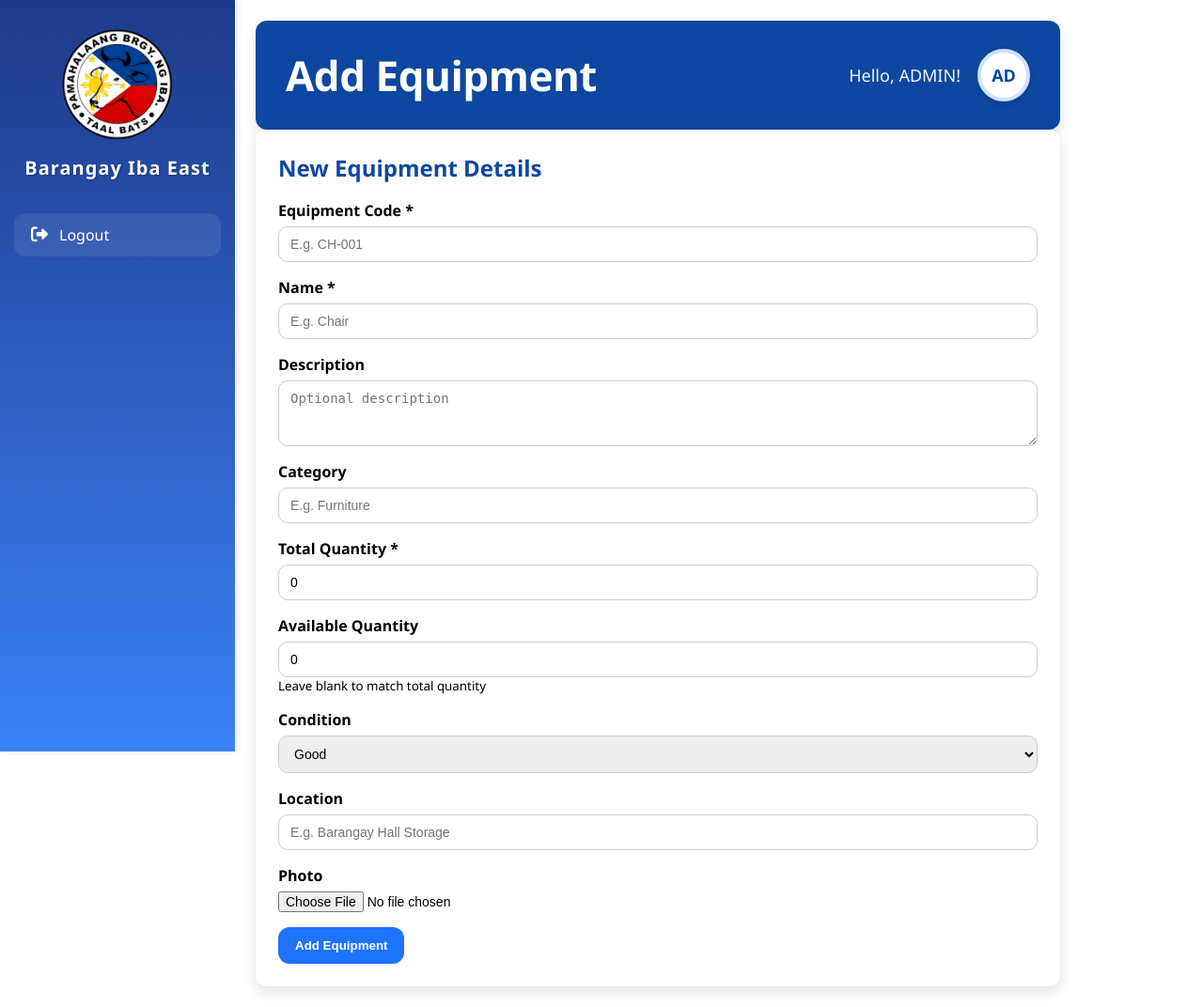
After one commit to itz-Aro/brgy_iba, a PHP site: page /equipment/add_equipment.php in a window 1280 px wide. The commit adds this page. Shown: the whole page at 94% size. Run offline with PHP 8.4, Linux system fonts and the light colour scheme.

Commit message:
newfiles

```diff
--- /dev/null
+++ b/equipment/add_equipment.php
@@ -0,0 +1,137 @@
+<?php
+session_start();
+require_once __DIR__ . '/../views/layout/sidebar.php';
+require_once __DIR__ . '/../config/Database.php';
+
+// DB connection
+$db = new Database();
+$conn = $db->getConnection();
+
+$role = $_SESSION['user']['role'] ?? 'Admin';
+$displayRole = htmlspecialchars($role);
+
+// Handle form submission
+$success = '';
+$error = '';
+if ($_SERVER['REQUEST_METHOD'] === 'POST') {
+    $code = $_POST['code'] ?? '';
+    $name = $_POST['name'] ?? '';
+    $description = $_POST['description'] ?? '';
+    $category = $_POST['category'] ?? '';
+    $total_quantity = $_POST['total_quantity'] ?? 0;
+    $available_quantity = $_POST['available_quantity'] ?? $total_quantity;
+    $condition = $_POST['condition'] ?? 'Good';
+    $location = $_POST['location'] ?? '';
+    $created_by = $_SESSION['user']['id'] ?? null;
+
+    // Handle photo upload
+    $photo = '';
+    if (!empty($_FILES['photo']['name'])) {
+        $ext = pathinfo($_FILES['photo']['name'], PATHINFO_EXTENSION);
+        $photo = 'uploads/' . uniqid() . '.' . $ext;
+        move_uploaded_file($_FILES['photo']['tmp_name'], __DIR__ . '/../public/' . $photo);
+    }
+
+    // Insert into DB
+    $stmt = $conn->prepare("INSERT INTO equipment (code,name,description,category,total_quantity,available_quantity,condition,location,photo,created_by) VALUES (?,?,?,?,?,?,?,?,?,?)");
+    $res = $stmt->execute([$code,$name,$description,$category,$total_quantity,$available_quantity,$condition,$location,$photo,$created_by]);
+
+    if($res) $success = "Equipment successfully added!";
+    else $error = "Failed to add equipment. Please try again.";
+}
+?>
+
+<link rel="stylesheet" href="/public/css/dashboard.css">
+<style>
+.content-wrap{ margin-left:250px; padding:22px; max-width:900px; margin-top:0px; }
+.top-header{ background:#0d47a1; color:white; border-radius:12px; padding:28px 32px; display:flex; justify-content:space-between; align-items:center; box-shadow:0 6px 14px rgba(0,0,0,0.12);}
+.top-header .title{ font-size:44px; font-weight:800; letter-spacing:-0.5px; }
+.admin-area{ display:flex; align-items:center; gap:18px; }
+.greeting{ font-size:18px; opacity:0.95; }
+.avatar{ width:56px; height:56px; border-radius:50%; background:white; color:#0d47a1; display:flex; justify-content:center; align-items:center; font-weight:700; font-size:18px; border:4px solid #cfe1ff; box-shadow:0 2px 6px rgba(0,0,0,0.15); }
+
+.form-card{ background:white; padding:24px; border-radius:12px; box-shadow:0 6px 14px rgba(15,23,42,0.12);}
+.form-card h2{ margin-top:0; color:#0d47a1; margin-bottom:18px;}
+.form-group{ margin-bottom:16px; display:flex; flex-direction:column; }
+.form-group label{ font-weight:600; margin-bottom:6px; }
+.form-group input[type="text"], .form-group input[type="number"], .form-group textarea, .form-group select{ padding:10px 12px; border-radius:10px; border:1px solid #ccc; font-size:14px; width:100%; }
+.form-group input[type="file"]{ font-size:14px; }
+.submit-btn{ background:#1e73ff; color:white; border:none; padding:12px 18px; font-weight:700; border-radius:12px; cursor:pointer; transition:0.2s; }
+.submit-btn:hover{ opacity:0.9; transform:scale(1.02); }
+.alert-success{ background:#c8e6c9; color:#2e7d32; padding:12px; border-radius:10px; margin-bottom:12px; }
+.alert-error{ background:#ffcdd2; color:#b71c1c; padding:12px; border-radius:10px; margin-bottom:12px; }
+</style>
+
+<main class="content-wrap">
+  <div class="top-header">
+    <div class="title">Add Equipment</div>
+    <div class="admin-area">
+      <div class="greeting">Hello, <?= strtoupper($displayRole) ?>!</div>
+      <div class="avatar">AD</div>
+    </div>
+  </div>
+
+  <div class="form-card">
+    <h2>New Equipment Details</h2>
+
+    <?php if($success): ?>
+      <div class="alert-success"><?= $success ?></div>
+    <?php elseif($error): ?>
+      <div class="alert-error"><?= $error ?></div>
+    <?php endif; ?>
+
+    <form action="" method="POST" enctype="multipart/form-data">
+      <div class="form-group">
+        <label for="code">Equipment Code *</label>
+        <input type="text" name="code" id="code" required placeholder="E.g. CH-001">
+      </div>
+
+      <div class="form-group">
+        <label for="name">Name *</label>
+        <input type="text" name="name" id="name" required placeholder="E.g. Chair">
+      </div>
+
+      <div class="form-group">
+        <label for="description">Description</label>
+        <textarea name="description" id="description" rows="3" placeholder="Optional description"></textarea>
+      </div>
+
+      <div class="form-group">
+        <label for="category">Category</label>
+        <input type="text" name="category" id="category" placeholder="E.g. Furniture">
+      </div>
+
+      <div class="form-group">
+        <label for="total_quantity">Total Quantity *</label>
+        <input type="number" name="total_quantity" id="total_quantity" required min="0" value="0">
+      </div>
+
+      <div class="form-group">
+        <label for="available_quantity">Available Quantity</label>
+        <input type="number" name="available_quantity" id="available_quantity" min="0" value="0">
+        <small>Leave blank to match total quantity</small>
+      </div>
+
+      <div class="form-group">
+        <label for="condition">Condition</label>
+        <select name="condition" id="condition">
+          <option value="Good" selected>Good</option>
+          <option value="Fair">Fair</option>
+          <option value="Damaged">Damaged</option>
+        </select>
+      </div>
+
+      <div class="form-group">
+        <label for="location">Location</label>
+        <input type="text" name="location" id="location" placeholder="E.g. Barangay Hall Storage">
+      </div>
+
+      <div class="form-group">
+        <label for="photo">Photo</label>
+        <input type="file" name="photo" id="photo" accept="image/*">
+      </div>
+
+      <button type="submit" class="submit-btn">Add Equipment</button>
+    </form>
+  </div>
+</main>
```
Also changed, not shown: equipment/equipment.php (added, +106 -0 lines), profile.php (+7 -1 lines).
